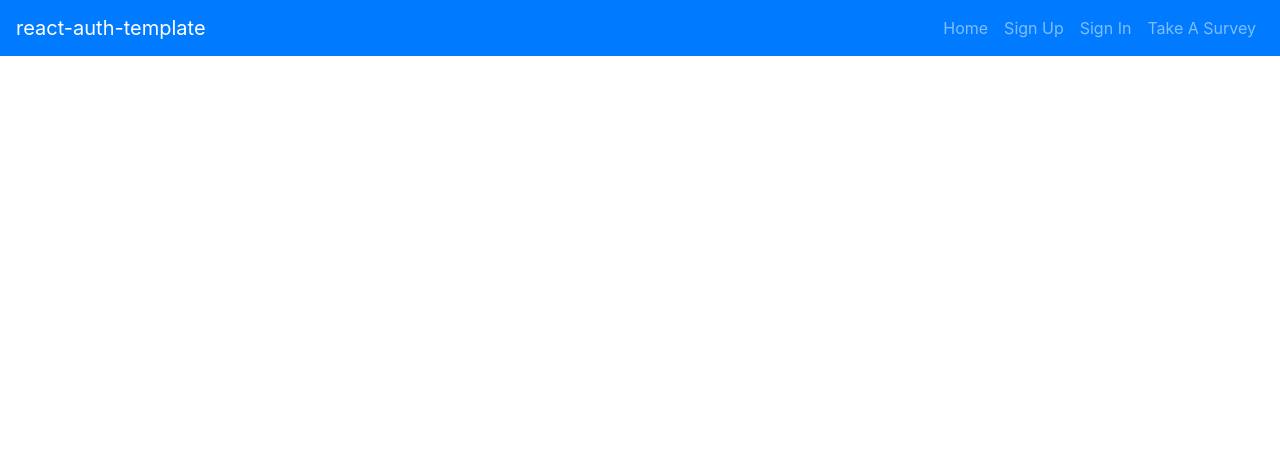
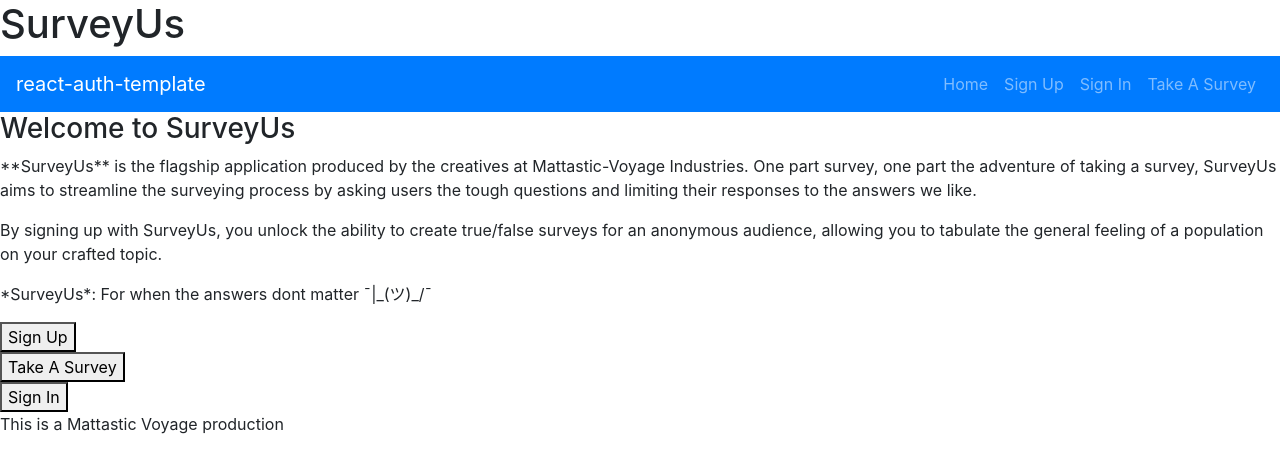
Before and after one commit to Mattastic-Voyage/survey-client, a React app: page / in a window 1280 px wide. Shown: the top 472 px of the page. Built offline with nearby package versions, Linux system fonts and the light colour scheme.

Commit message:
Some last minute styling jams

```diff
--- a/src/App.js
+++ b/src/App.js
@@ -4,7 +4,7 @@ import { v4 as uuid } from 'uuid'
 // this is a comment
 import AuthenticatedRoute from './components/AuthenticatedRoute/AuthenticatedRoute'
 import AutoDismissAlert from './components/AutoDismissAlert/AutoDismissAlert'
-import Header from './components/Header/Header'
+
 import SignUp from './components/SignUp/SignUp'
 import SignIn from './components/SignIn/SignIn'
 import SignOut from './components/SignOut/SignOut'
@@ -17,6 +17,8 @@ import SurveyCreate from './components/routes/SurveyCreate'
 import SurveyShow from './components/routes/SurveyShow'
 import SurveyUpdate from './components/routes/SurveyUpdate'
 import SurveyIndex from './components/routes/SurveyIndex'
+// import layout
+import Layout from './components/shared/Layout'
 
 class App extends Component {
   constructor (props) {
@@ -44,12 +46,12 @@ class App extends Component {
     })
   }
 
-  render () {
+  render (props) {
     const { msgAlerts, user } = this.state
 
     return (
       <Fragment>
-        <Header user={user} />
+
         {msgAlerts.map(msgAlert => (
           <AutoDismissAlert
             key={msgAlert.id}
@@ -60,7 +62,8 @@ class App extends Component {
             deleteAlert={this.deleteAlert}
           />
         ))}
-        <main className="container">
+
+        <Layout />
         <Route path='/sign-up' render={() => (
           <SignUp msgAlert={this.msgAlert} setUser={this.setUser} />
         )} />
@@ -95,7 +98,6 @@ class App extends Component {
         <AuthenticatedRoute user={user} exact path='/surveys' render={() => (
           <SurveyIndex msgAlert={this.msgAlert} user={user} />
         )} />
-        </main>
       </Fragment>
     )
   }
--- /dev/null
+++ b/src/components/shared/Footer.js
@@ -0,0 +1,9 @@
+import React, { Fragment } from 'react'
+
+const Footer = () => (
+  <Fragment>
+    <p>This is a Mattastic Voyage production</p>
+  </Fragment>
+)
+
+export default Footer
--- /dev/null
+++ b/src/components/shared/Home.js
@@ -0,0 +1,73 @@
+import React, { Fragment } from 'react'
+import { Link } from 'react-router-dom'
+// import Modaltest from './modaltest'
+
+const authenticatedOptions = (
+  <Fragment>
+    <h3>Welcome Back!</h3>
+    <div>
+      <Link to='#create-survey'>
+        <button>Make a Survey</button>
+      </Link>
+    </div>
+    <div>
+      <Link to='#surveys'>
+        <button>View All Surveys</button>
+      </Link>
+    </div>
+    <div>
+      <Link to='#change-password'>
+        <button>Change Password</button>
+      </Link>
+    </div>
+  </Fragment>
+)
+
+const unauthenticatedOptions = (
+  <Fragment>
+    <h3>Welcome to SurveyUs</h3>
+    <div>
+      <p>
+        **SurveyUs** is the flagship application produced by the creatives at Mattastic-Voyage Industries. One part survey, one part the adventure of taking a survey, SurveyUs aims to streamline the surveying process by asking users the tough questions and limiting their responses to the answers we like.
+      </p>
+      <p>
+        By signing up with SurveyUs, you unlock the ability to create true/false surveys for an anonymous audience, allowing you to tabulate the general feeling of a population on your crafted topic.
+      </p>
+      <p>
+        *SurveyUs*: For when the answers dont matter ¯|_(ツ)_/¯
+      </p>
+    </div>
+    <div>
+      <div>
+        <Link to='#sign-up'>
+          <button>Sign Up</button>
+        </Link>
+      </div>
+      <div>
+        <Link to='#take-survey'>
+          <button>Take A Survey</button>
+        </Link>
+      </div>
+      <div>
+        <Link to='#sign-in'>
+          <button>Sign In</button>
+        </Link>
+      </div>
+    </div>
+  </Fragment>
+)
+
+// const alwaysOptions = (
+//   <Fragment>
+//     <Modaltest />
+//   </Fragment>
+// )
+
+const Home = ({ user }) => (
+  <Fragment>
+    { user ? authenticatedOptions : unauthenticatedOptions }
+    {/* alwaysOptions */}
+  </Fragment>
+)
+
+export default Home
--- /dev/null
+++ b/src/components/shared/Layout.js
@@ -0,0 +1,29 @@
+import React, { Component, Fragment } from 'react'
+import Header from './Header'
+import Footer from './Footer'
+import Home from './Home'
+
+class Layout extends Component {
+  constructor (props) {
+    super(props)
+    this.state = {
+      user: null
+    }
+  }
+
+  setUser = user => this.setState({ user })
+
+  render (props) {
+    const { user } = this.state
+    return (
+      <Fragment>
+        <h1>SurveyUs</h1>
+        <Header user={user} />
+        <Home />
+        <Footer />
+      </Fragment>
+    )
+  }
+}
+
+export default Layout
--- /dev/null
+++ b/src/components/shared/modaltest.js
@@ -0,0 +1,25 @@
+import React, { Fragment } from 'react'
+import { Button, Header, Icon, Modal } from 'semantic-ui-react'
+
+const [setOpen] = React.useState(false)
+
+const Modaltest = () => (
+  <Fragment>
+    <Header icon='archive' content='Archive Old Messages' />
+    <Modal.Content>
+      <p>
+        Your inbox is getting full, would you like us to enable automatic archiving of old messages?
+      </p>
+    </Modal.Content>
+    <Modal.Actions>
+      <Button color='red' onClick={() => setOpen(false)}>
+        <Icon name='remove' /> No
+      </Button>
+      <Button color='green' onClick={() => setOpen(false)}>
+        <Icon name='checkmark' /> Yes
+      </Button>
+    </Modal.Actions>
+  </Fragment>
+)
+
+export default Modaltest
```
Also changed, not shown: src/components/shared/Modal.js (added, +34 -0 lines), src/components/shared/Header.js (renamed from src/components/Header/Header.js). Lines whose indentation alone changed are shown as unchanged.
